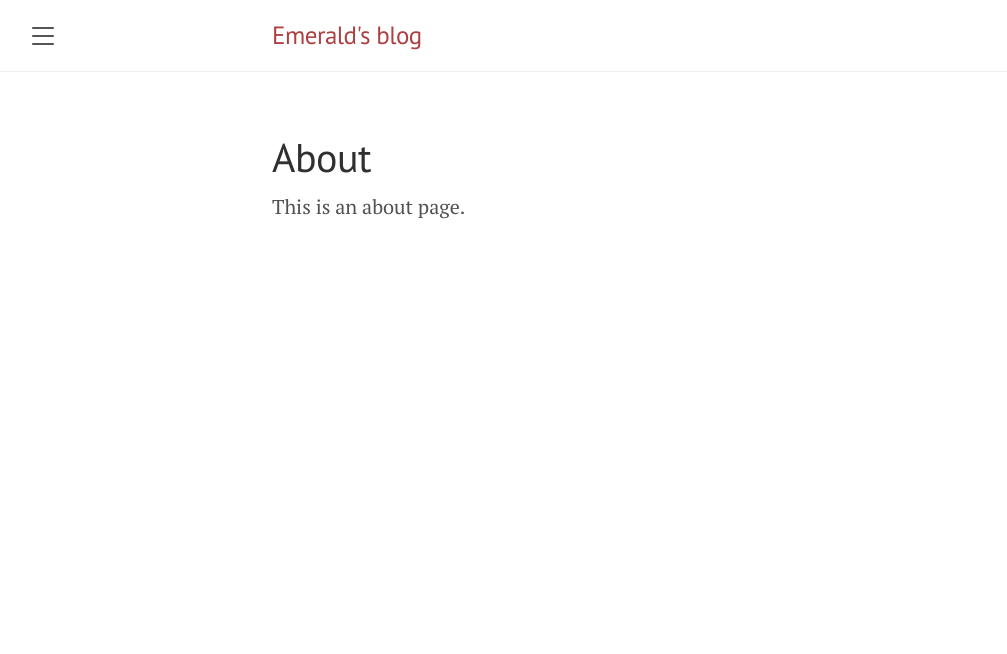
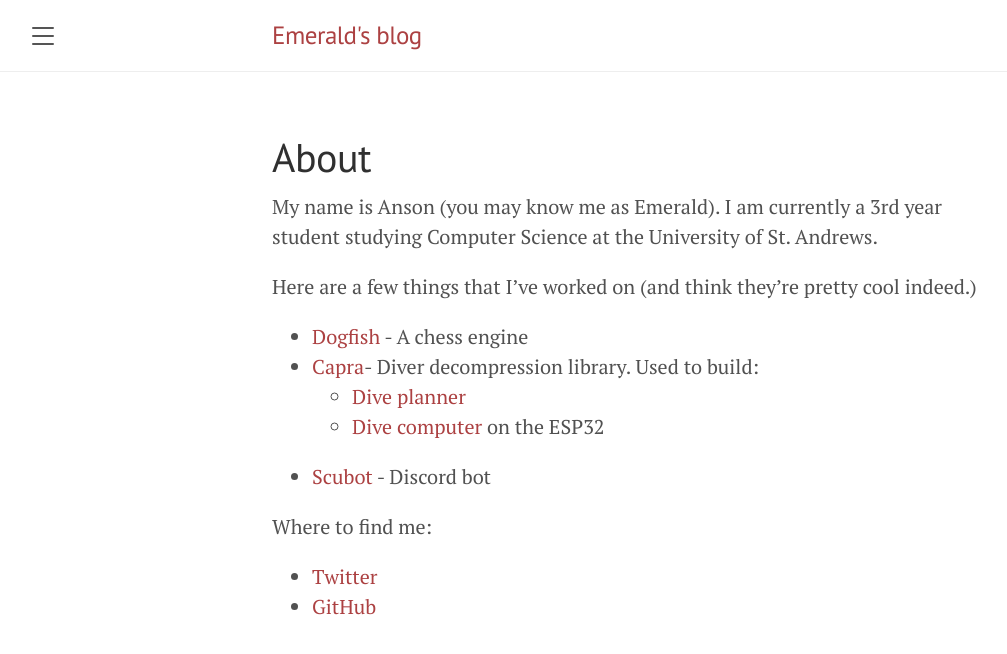
Before and after one commit to the-emerald/blog, a Jekyll site: the page built from about.md, in a window 1280 px wide. Shown: the top 654 px of the page, without its empty margins (8-1015 px from the left). Built offline with Jekyll 4.4.1, drawn with Linux system fonts in a browser that asks for light colours.

Commit message:
Add about page

```diff
--- a/about.md
+++ b/about.md
@@ -3,4 +3,16 @@ layout: page
 title: About
 ---
 
-This is an about page.
+My name is Anson (you may know me as Emerald). I am currently a 3rd year student studying
+Computer Science at the University of St. Andrews.
+
+Here are a few things that I've worked on (and think they're pretty cool indeed.)
+* [Dogfish](https://github.com/the-emerald/dogfish) - A chess engine
+* [Capra](https://github.com/the-emerald/capra)- Diver decompression library. Used to build:
+  * [Dive planner](https://github.com/the-emerald/capra-planner)
+  * [Dive computer](https://github.com/the-emerald/oxide-dive-computer) on the ESP32
+* [Scubot](https://github.com/scubot) - Discord bot
+
+Where to find me:
+* [Twitter](https://twitter.com/th3_emerald)
+* [GitHub](https://github.com/the-emerald)
```
